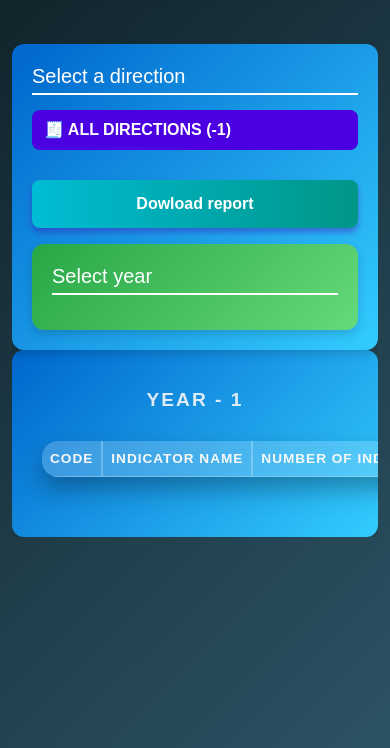
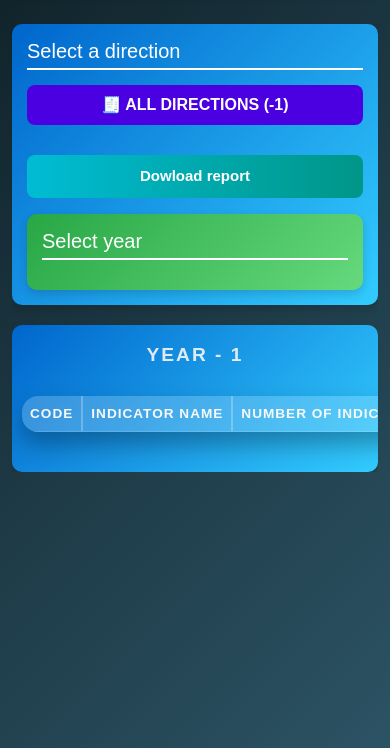
Before and after one commit to serzhan29/Indicativ, a Django app: template main/templates/main/teacher_report.html in a window 390 px wide. Shown: the part 96-844 px from the top of the page. Run offline with Django 4.2, Linux system fonts and the light colour scheme; the template is opened without the code that fills it, so the values that code supplies are empty; some libraries are stand-ins or nearby versions.

Commit message:
Изменения и улучшения дизайна

```diff
--- a/main/static/main/css/teacher_report.css
+++ b/main/static/main/css/teacher_report.css
@@ -134,5 +134,42 @@
 @media (max-width: 768px) {
     .page-container {
         flex-direction: column;
+        gap: 16px;
+        margin-top: 10px;
+        padding: 0 0px;
+    }
+
+    .switch-direction-container {
+        position: relative;
+        top: unset;
+        min-width: unset;
+        width: 100%;
+        border-radius: 10px;
+        padding: 15px;
+    }
+
+    .switch-direction-container + .switch-direction-container {
+        top: unset;
+        margin-top: 10px;
+    }
+
+    .report-container {
+        padding: 10px;
+        border-radius: 10px;
+        font-size: 15px;
+    }
+
+    .highlight-link {
+        width: 100%;
+        text-align: center;
+        padding: 12px;
+        font-size: 16px;
+    }
+
+    .btn-download {
+        font-size: 15px;
+        padding: 10px 16px;
+        width: 100%;
+        box-shadow: none;
     }
 }
```
